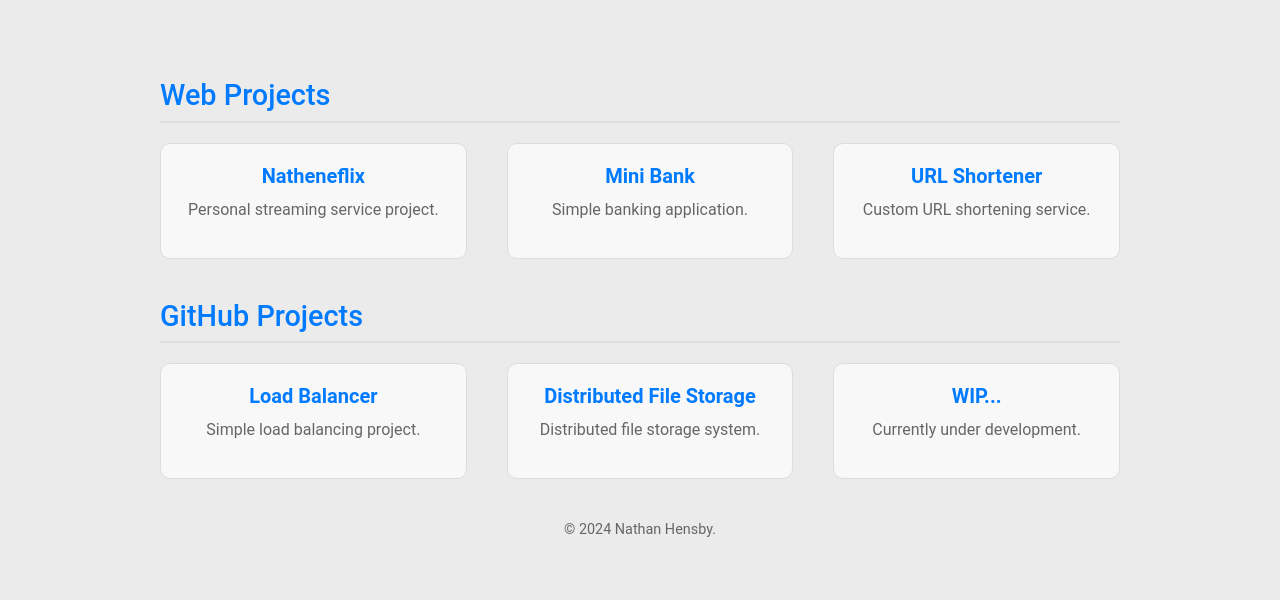
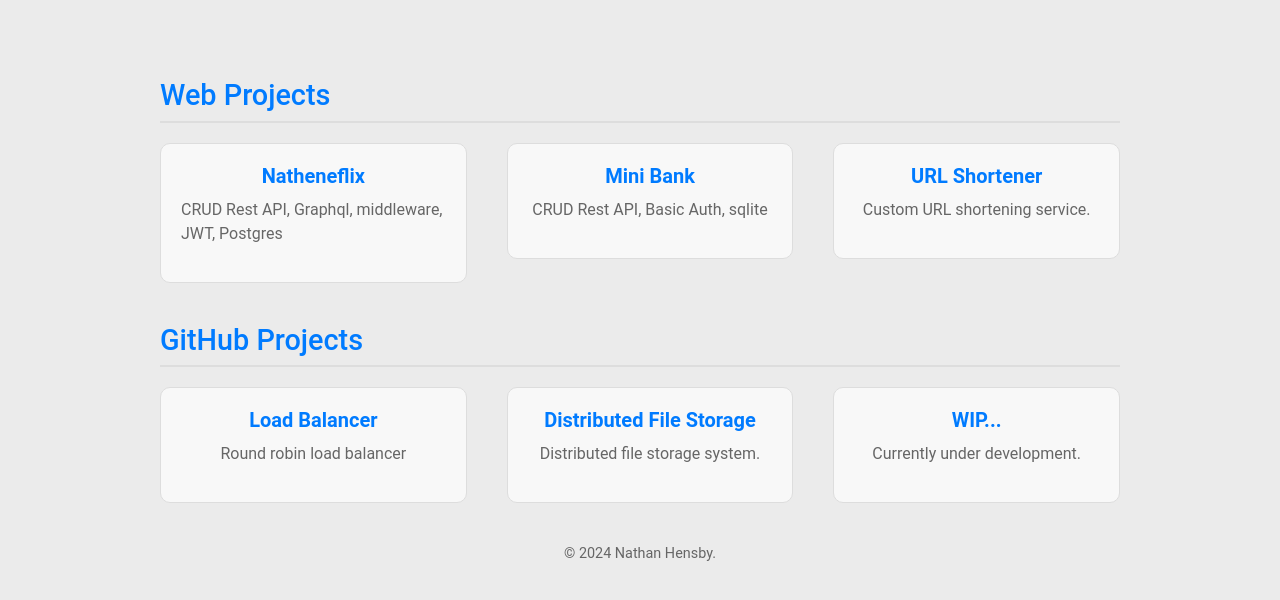
Before and after one commit to Nathene/nhensby.com, a plain HTML site: page index.html in a window 1280 px wide. Shown: the part 62-662 px from the top of the page. Drawn offline with nearby package versions, Linux system fonts and the light colour scheme.

Commit message:
index: adding more accurate descriptions

```diff
--- a/index.html
+++ b/index.html
@@ -124,13 +124,13 @@
       <a href="https://github.com/Nathene/natheneflix" target="_blank" class="card-link">
         <div class="card">
           <h2 class="card-title">Natheneflix</h2>
-          <p>Personal streaming service project.</p>
+          <p>CRUD Rest API, Graphql, middleware, JWT, Postgres</p>
         </div>
       </a>
       <a href="https://minibank.nhensby.com" target="_blank" class="card-link">
         <div class="card">
           <h2 class="card-title">Mini Bank</h2>
-          <p>Simple banking application.</p>
+          <p>CRUD Rest API, Basic Auth, sqlite</p>
         </div>
       </a>
       <a href="https://github.com/Nathene/url-shortener" target="_blank" class="card-link">
@@ -147,7 +147,7 @@
       <a href="https://github.com/Nathene/load_balancer" target="_blank" class="card-link">
         <div class="card">
           <h2 class="card-title">Load Balancer</h2>
-          <p>Simple load balancing project.</p>
+          <p>Round robin load balancer</p>
         </div>
       </a>
       <a href="https://github.com/Nathene/distributed_file_storage" target="_blank" class="card-link">
```
